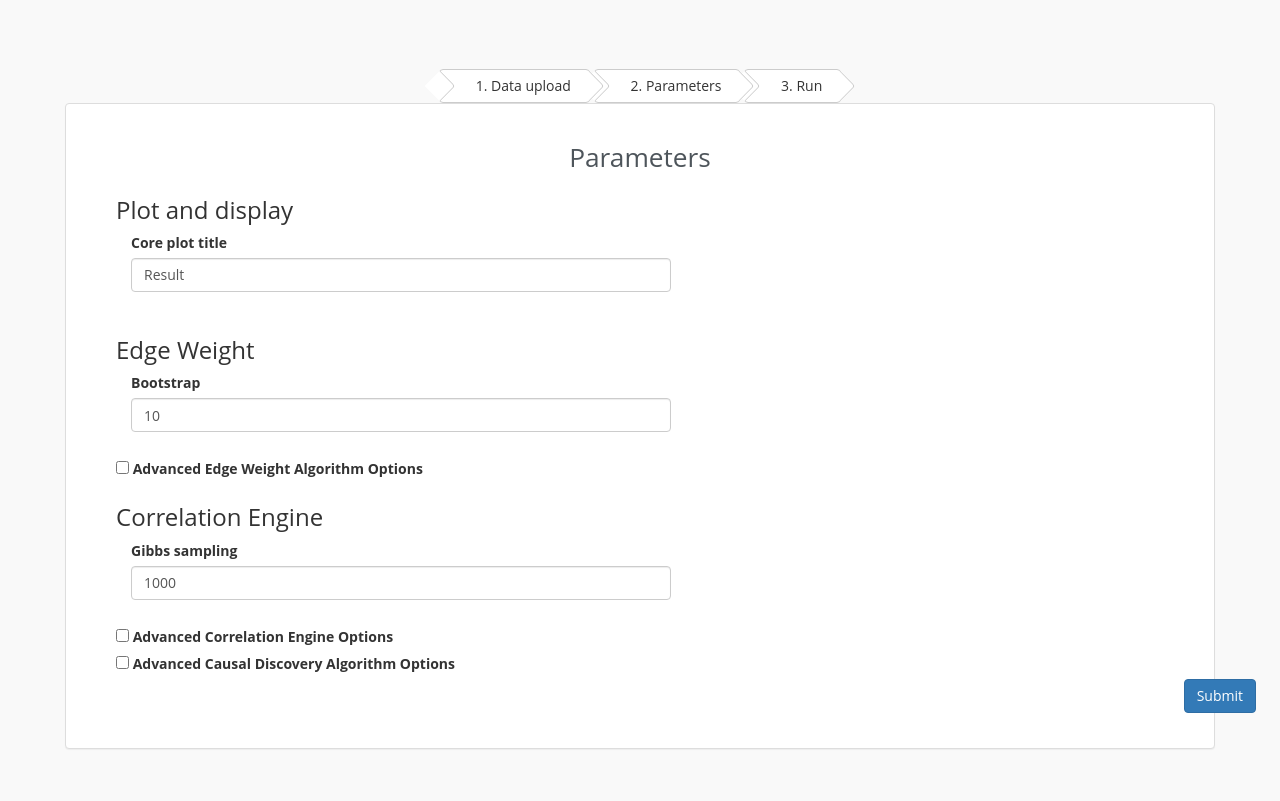
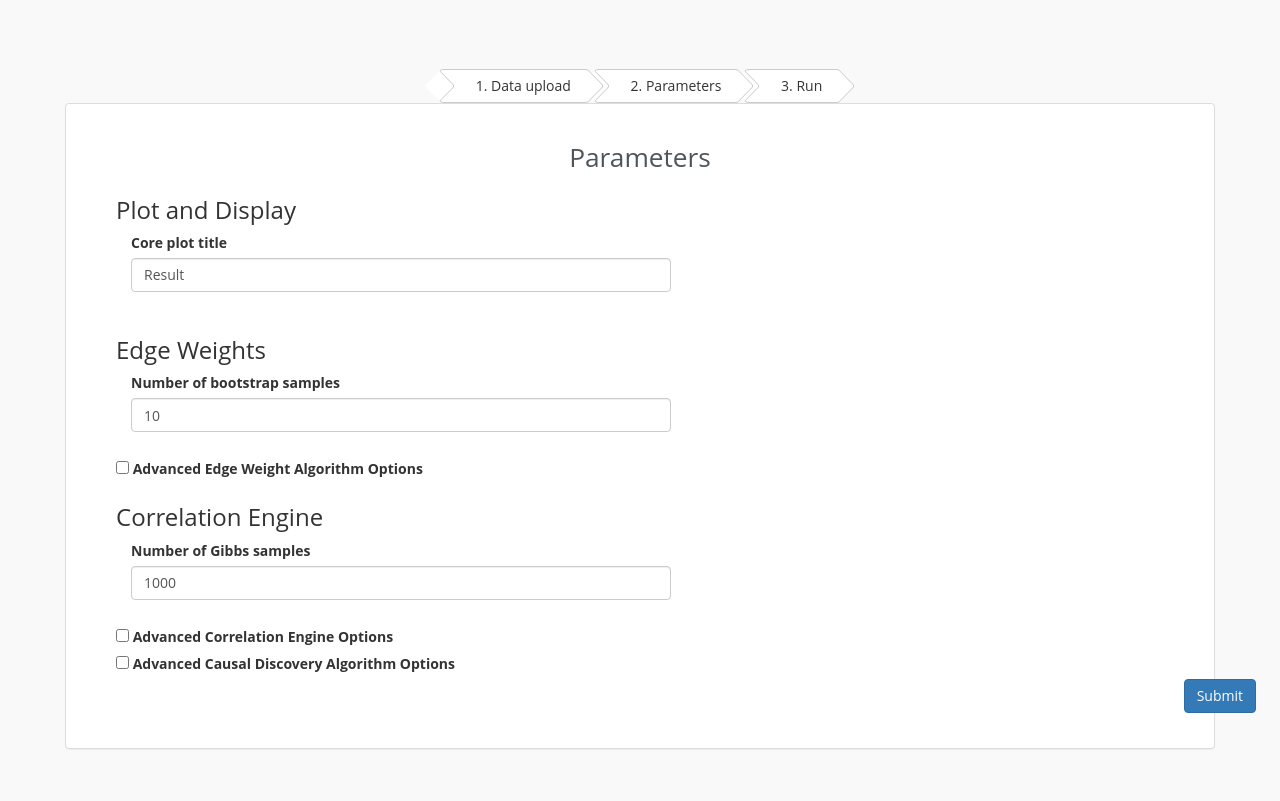
Before and after one commit to machine2learn/galaina, a Flask app: template templates/parameters.html in a window 1280 px wide. Shown: the part 81-882 px from the top of the page. Run offline with Flask 2, Linux system fonts and the light colour scheme; the template is opened without the code that fills it: values that come from a table or form of the project are taken from there, others are empty; some libraries are stand-ins or nearby versions.

Commit message:
Minor edits to text of 'Parameters' page

```diff
--- a/forms/parameters_form.py
+++ b/forms/parameters_form.py
@@ -6,27 +6,27 @@ from wtforms import StringField
 
 
 class CopulaFactorForm(FlaskForm):
-    gibbs_sampling_n = IntegerField("Gibbs sampling", validators=[InputRequired()], default=1000, description="")
-    gibbs_burn_in_n = IntegerField("Gibbs burn in", validators=[InputRequired()], default=500, description="")
-    gibbs_first_random_seed_n = IntegerField("Gibbs first random seed", validators=[InputRequired()], default=365,
+    gibbs_sampling_n = IntegerField("Number of Gibbs samples", validators=[InputRequired()], default=1000, description="")
+    gibbs_burn_in_n = IntegerField("Number of Gibbs burn-in samples", validators=[InputRequired()], default=500, description="")
+    gibbs_first_random_seed_n = IntegerField("Gibbs sampling first random seed", validators=[InputRequired()], default=365,
                                              description="")
-    gibbs_random_seed_update_parameter_n = IntegerField("Gibbs random seed update parameter",
+    gibbs_random_seed_update_parameter_n = IntegerField("Gibbs sampling random seed update parameter",
                                                         validators=[InputRequired()], default=10, description="")
 
 
 class EdgeWeightForm(FlaskForm):
-    bootstrap_n = IntegerField("Bootstrap", validators=[InputRequired()], default=10, description="")
-    bootstrap_first_random_seed_n = IntegerField("Bootstrap first random seed", validators=[InputRequired()],
+    bootstrap_n = IntegerField("Number of bootstrap samples", validators=[InputRequired()], default=10, description="")
+    bootstrap_first_random_seed_n = IntegerField("Bootstrapping first random seed", validators=[InputRequired()],
                                                  default=100,
                                                  description="")
-    bootstrap_random_seed_update_parameter_n = IntegerField("Bootstrap random seed update parameter",
+    bootstrap_random_seed_update_parameter_n = IntegerField("Bootstrapping random seed update parameter",
                                                             validators=[InputRequired()], default=10, description="")
 
 
 class PcAlgorithmForm(FlaskForm):
     # causal_discovery_observation_n : when “automatic” is selected,
     #  the `INI` file will have the line `causal_discovery_observation_n=0`
-    causal_discovery_observation_n = StringField("Causal discovery observation",
+    causal_discovery_observation_n = StringField("Causal discovery observation number",
                                                  validators=[InputRequired(),
                                                              Regexp(r'^(\d+|[aA][uU][tT][oO][mM][aA][tT][iI][cC])$')],
                                                  default='automatic', description="")
--- a/templates/parameters.html
+++ b/templates/parameters.html
@@ -17,13 +17,13 @@
     <form action="/parameters" method="post" id="parameters">
 
         <div class="container" id="plot_container">
-            <h3> Plot and display </h3>
+            <h3> Plot and Display </h3>
             {{ form.csrf_token }}
             {{ render_param_field(form.plot_and_display) }}
         </div>
 
         <div class="container" id="dge_weight_container">
-            <h3> Edge Weight </h3>
+            <h3> Edge Weights </h3>
             {{ render_param_field(form.edge_weight_algorithm) }}
             <input type="checkbox" id="edge_weight_check" name="edge_weight_check" value="Advanced_option"/>
             <label for="Advanced_option">Advanced
```
